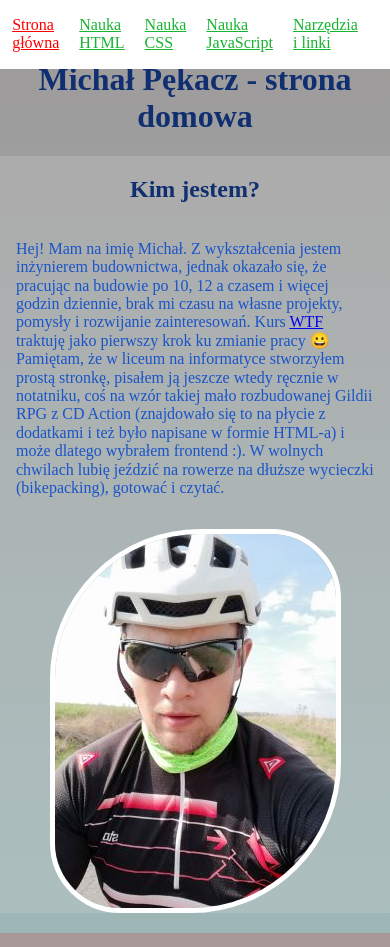
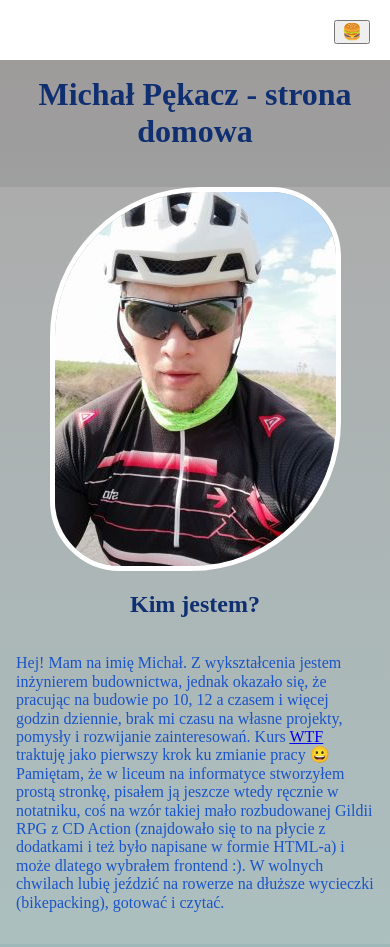
Before and after one commit to michalpekacz/homepage, a plain HTML site: page index.html in a window 390 px wide. Shown: the top 947 px of the page. Drawn offline with Linux system fonts and the light colour scheme.

Commit message:
hamburger menu

```diff
--- a/index.html
+++ b/index.html
@@ -8,8 +8,11 @@
     <link href="style.css" rel="stylesheet" type="text/css" />
   </head>
   <body>
-    <header class="navigation-header">
-      <nav class="navigation">
+    <header class="header">
+      <button class="hamburger hamburger--js" aria-label="Otwórz menu">
+        🍔
+      </button>
+      <nav class="navigation navigation--js">
         <a class="navigation__link navigation__link--homepage" href="index.html"
           >Strona główna</a
         >
@@ -26,11 +29,11 @@
         </h1>
       </header>
 
-      <section class="introduction">
-        <div class="introduction__wrapper">
-          <h2 class="introduction__heading">Kim jestem?</h2>
-
-          <p class="introduction__description">
+      <section class="about">
+        <img class="about__image" src="img/selfie.jpg" alt="Michal selfie" />
+        <div class="about__wrapper">
+          <h2 class="about__heading">Kim jestem?</h2>
+          <p class="about__description">
             Hej! Mam na imię Michał. Z wykształcenia jestem inżynierem
             budownictwa, jednak okazało się, że pracując na budowie po 10, 12 a
             czasem i więcej godzin dziennie, brak mi czasu na własne projekty,
@@ -45,15 +48,7 @@
             (bikepacking), gotować i czytać.
           </p>
         </div>
-        <div class="introduction__image-box">
-          <img
-            class="introduction__image"
-            src="img/selfie.jpg"
-            alt="Michal selfie"
-          />
-        </div>
       </section>
-
       <section class="section" id="notatki">
         <h2 class="section__header">Notatki z WTF: Co ten frontend</h2>
         <p class="section__description">
@@ -239,5 +234,6 @@
       szkolenia WTF: Co ten frontend.
       <a class="footer__link" href="#top">Wróć na górę strony</a>
     </footer>
+    <script src="main.js"></script>
   </body>
 </html>
--- /dev/null
+++ b/main.js
@@ -0,0 +1,9 @@
+// pobieramy hamburgera za pomocą queryselectora
+const hamburger = document.querySelector(".hamburger--js");
+//do hamburgera wpinamy eventlistenera pod kliknięcie, który wywoła funkcje:
+//1.za pomocą queryselectora wybierze blok z nawigacją
+//2.za pomocą toggle zmieni jej klasę
+hamburger.addEventListener("click", () => {
+  const nav = document.querySelector(".navigation--js");
+  nav.classList.toggle("navigation--open");
+});
--- a/style.css
+++ b/style.css
@@ -15,10 +15,35 @@ body {
     rgba(158, 153, 153, 1) 100%
   );
 }
+.about {
+  background: rgb(226, 226, 226, 0.2);
+  margin-bottom: 20px;
+  display: flex;
+  flex-flow: row wrap;
+  justify-content: space-around;
+}
+.about__description {
+  color: rgb(25, 84, 201);
+  padding: 16px;
+  align-self: center;
+}
+.about__heading {
+  color: rgb(15, 47, 112);
+  text-align: center;
+}
+.about__image {
+  border-top-left-radius: 150px;
+  border-top-right-radius: 70px;
+  border-bottom-right-radius: 150px;
+  border-bottom-left-radius: 70px;
+  border: 5px #fff solid;
+  display: block;
+  max-width: 100%;
+}
 .article__list {
   list-style-type: square;
 }
-.article__image{
+.article__image {
   display: block;
   max-width: 100%;
 }
@@ -41,51 +66,22 @@ body {
 .footer__link {
   color: rgb(255, 5, 5);
 }
-.introduction {
-  background: rgb(226, 226, 226, 0.2);
-  min-height: 400px;
-  margin-bottom: 20px;
-  display: flex;
-  flex-flow: row wrap;
-  justify-content: center;
-  align-content: space-around;
-}
-.introduction__description {
-  color: rgb(25, 84, 201);
-  padding: 16px;
-  min-height: 100px;
-  align-self: center;
-}
-.introduction__heading {
-  color: rgb(15, 47, 112);
-  text-align: center;
-}
-.introduction__image {
-  border-top-left-radius: 150px;
-  border-top-right-radius: 70px;
-  border-bottom-right-radius: 150px;
-  border-bottom-left-radius: 70px;
-  border: 5px #fff solid;
-}
-.introduction__image {
-  max-width: 100%;
-}
-.introduction__image-box {
-  width: 291px;
-  height: 384px;
-}
-.introduction__wrapper {
-  max-width: 500px;
-  max-height: 500px;
+.hamburger{
+  position: absolute;
+  top: 20px;
+  right: 20px;
+  z-index: 3000;
 }
 .klasa-z-js {
   background: royalblue;
 }
 .main {
+  margin-top: 60px;
   max-width: 1000px;
-  margin: auto;
+  margin: 60px auto 0;
 }
 .main-header__heading {
+  padding: 16px;
   color: rgb(15, 47, 112);
   text-align: center;
 }
@@ -93,38 +89,61 @@ body {
   color: limegreen;
 }
 .navigation {
-  background: rgb(255, 255, 255);
-  padding: 16px;
+  padding: 20px;
+  display: none;
+}
+.navigation--open{
+  display: flex;
+  flex-flow: column nowrap;
+}
+.header {
+  background: rgba(255, 255, 255);
+  min-height: 60px;
   position: fixed;
   top: 0;
   width: 100%;
-  left: 0px;
   z-index: 2000;
-  display: flex;
-  flex-direction: row;
-  justify-content: center;
 }
 .navigation__link {
-  color: rgb(23, 180, 49);
-  display: inline-block;
-  margin-right: 20px;
+  color: rgb(18, 19, 18);
+  margin-bottom: 16px;
+  font-size: 18px;
+  display: block;
+  font-weight: bold;
+  text-decoration: none;
+  text-align: center;
 }
-
 .navigation__link--homepage {
   color: rgb(255, 0, 0);
 }
 .main-header {
   display: block;
-  padding-top: 40px;
-  max-width: 600px;
   margin: auto;
 }
 .section {
-  background: rgba(206, 30, 30, 0.2);
+  background: rgb(226, 226, 226, 0.2);
   padding: 16px;
   margin-bottom: 20px;
 }
-.section__image{
+.section__image {
   display: block;
   max-width: 100%;
 }
+
+@media (min-width: 768px) {
+
+  .navigation {
+    display: flex;
+    flex-direction: row;
+    justify-content: space-around;
+    align-content: flex-end;
+  }
+  .navigation__link {
+    color: rgb(18, 19, 18);
+    display: inline-block;
+    margin-right: 20px;
+    margin-bottom: 0;
+    font-weight: bold;
+  }
+
+}
```
Also changed, not shown: narzedzia.html (+11 -2 lines), nauka-css.html (+6 -2 lines), nauka-html.html (+6 -2 lines), nauka-js.html (+5 -2 lines).
